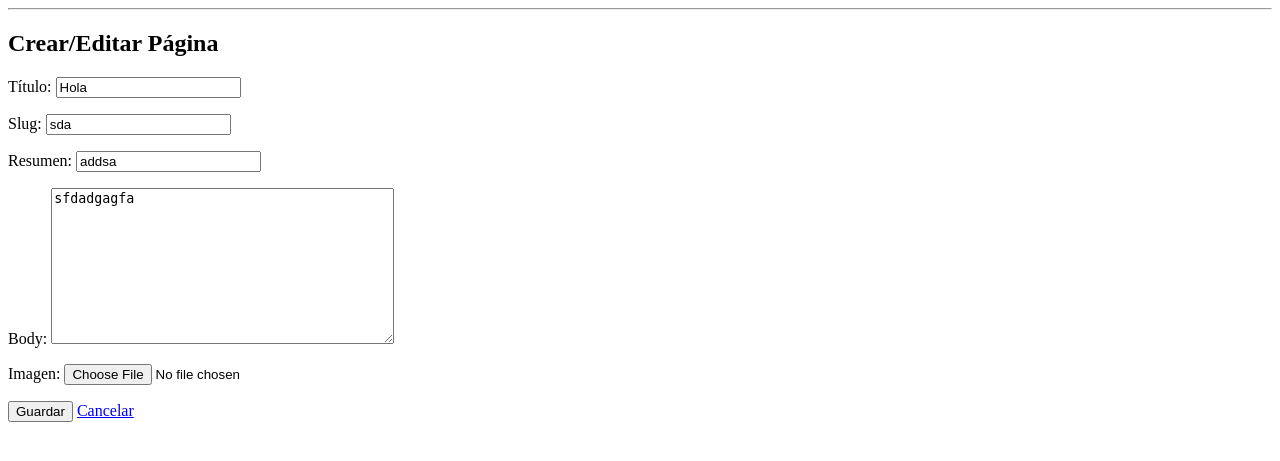
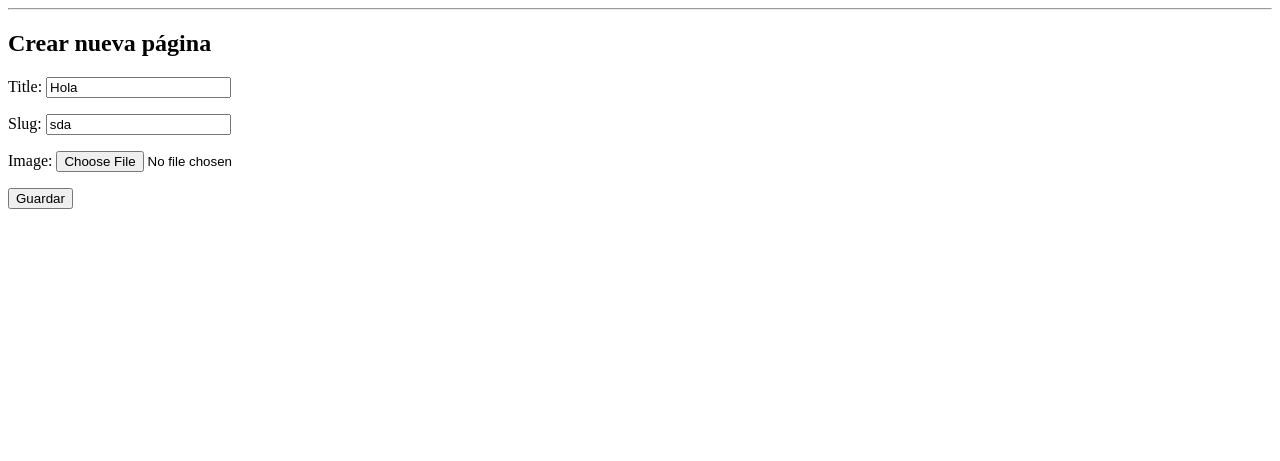
Before and after one commit to MartinCasciana/MiPrimerPagina-Casciana, a Django app: a page that uses pages/templates/pages/page_form.html in a window 1280 px wide. Shown: the part 26-487 px from the top of the page. Run offline with Django 5.2, Linux system fonts and the light colour scheme; a user stored in the database is signed in; data comes from the database, SQL or seed files in the repository; both versions use the stored data as it was after the commit; some libraries are stand-ins or nearby versions.

Commit message:
Corrección de campos en Pages: reemplazo de excerpt/body por subtitle/content y ajuste en vistas

```diff
--- a/pages/admin.py
+++ b/pages/admin.py
@@ -3,6 +3,6 @@ from .models import Page
 
 @admin.register(Page)
 class PageAdmin(admin.ModelAdmin):
-    list_display = ("title", "slug", "created")
-    search_fields = ("title", "excerpt")
+    list_display = ("title", "author", "date_created")
+    search_fields = ("title", "subtitle")
     prepopulated_fields = {"slug": ("title",)}
--- a/pages/models.py
+++ b/pages/models.py
@@ -1,19 +1,21 @@
 from django.db import models
-from django.utils import timezone
+from django.contrib.auth.models import User
 from ckeditor.fields import RichTextField
+from django.utils.text import slugify
 
 class Page(models.Model):
-    title = models.CharField("Título", max_length=200)        # CharField 1
-    slug = models.SlugField(unique=True)
-    excerpt = models.CharField("Resumen", max_length=250, blank=True)  # CharField 2
-    body = RichTextField("Contenido")                          # texto enriquecido
-    image = models.ImageField("Imagen", upload_to="pages/", blank=True, null=True)  # imagen
-    created = models.DateTimeField("Creado", default=timezone.now)                  # fecha
+    title = models.CharField(max_length=200)
+    subtitle = models.CharField(max_length=200, blank=True)
+    content = RichTextField()
+    image = models.ImageField(upload_to='pages/', blank=True, null=True)
+    author = models.ForeignKey(User, on_delete=models.CASCADE, related_name='pages')
+    slug = models.SlugField(unique=True, blank=True)
+    date_created = models.DateTimeField(auto_now_add=True)
 
-    class Meta:
-        ordering = ['-created']
+    def save(self, *args, **kwargs):
+        if not self.slug:
+            self.slug = slugify(self.title)
+        super().save(*args, **kwargs)
 
     def __str__(self):
         return self.title
-
-# Create your models here.
--- a/pages/templates/pages/page_form.html
+++ b/pages/templates/pages/page_form.html
@@ -1,11 +1,10 @@
 {% extends 'app_kiosco/base.html' %}
-{% block title %}Crear/Editar Página{% endblock %}
+{% block title %}Crear Página{% endblock %}
 {% block content %}
-<h2>Crear/Editar Página</h2>
+<h2>Crear nueva página</h2>
 <form method="post" enctype="multipart/form-data">
   {% csrf_token %}
   {{ form.as_p }}
   <button type="submit">Guardar</button>
-  <a href="{% url 'page_list' %}">Cancelar</a>
 </form>
 {% endblock %}
--- a/pages/views.py
+++ b/pages/views.py
@@ -30,6 +30,9 @@ class PageCreate(LoginRequiredMixin, CreateView):
     fields = ["title", "slug", "excerpt", "body", "image"]
     template_name = "pages/page_form.html"
     success_url = reverse_lazy("page_list")
+    def form_valid(self, form):
+        form.instance.author = self.request.user
+        return super().form_valid(form)
 
 
 
```
Also changed, not shown: db.sqlite3.
